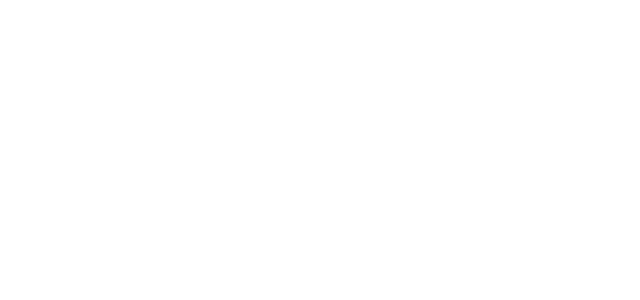
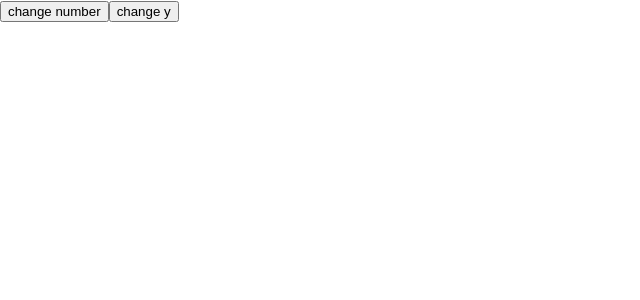
Before and after one commit to artt1c/react_demos, a React (Create React App) app: page / in a window 1280 px wide. Shown: the top 300 px of the page, without its empty margins (0-640 px from the left). Built offline with nearby package versions, Linux system fonts and the light colour scheme.

Commit message:
part 6 HOOKS | useRef

```diff
--- a/src/App.tsx
+++ b/src/App.tsx
@@ -1,10 +1,26 @@
-import React, {FC} from 'react';
+import React, {FC, useEffect, useRef, useState} from 'react';
 import './App.css';
 
 const App: FC = ()=> {
+
+  const [number, setNumber] = useState<number>(0);
+
+  let y = useRef<number>(0);
+
+  useEffect(() => {
+    console.log('work')
+  }, [number]);
+
   return (
     <>
+      <button onClick={() => {
+        setNumber(prevState => prevState + 1);
+      }}>change number</button>
 
+      <button onClick={() => {
+        y.current++;
+        console.log(y);
+      }}>change y</button>
     </>
   );
 }
```
